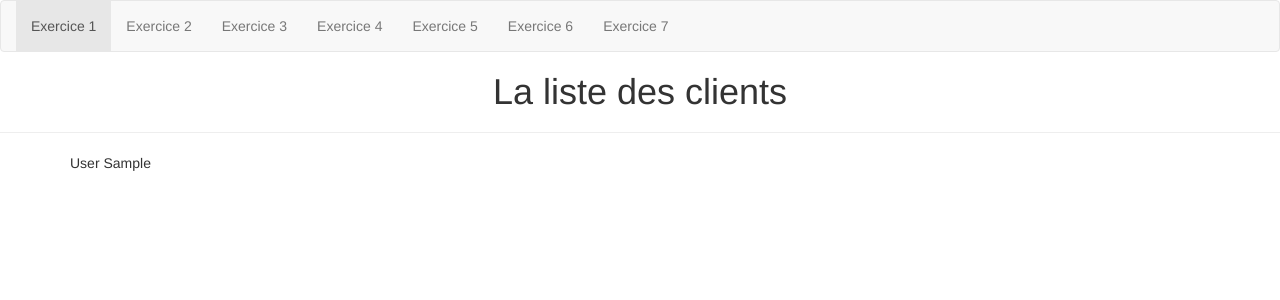
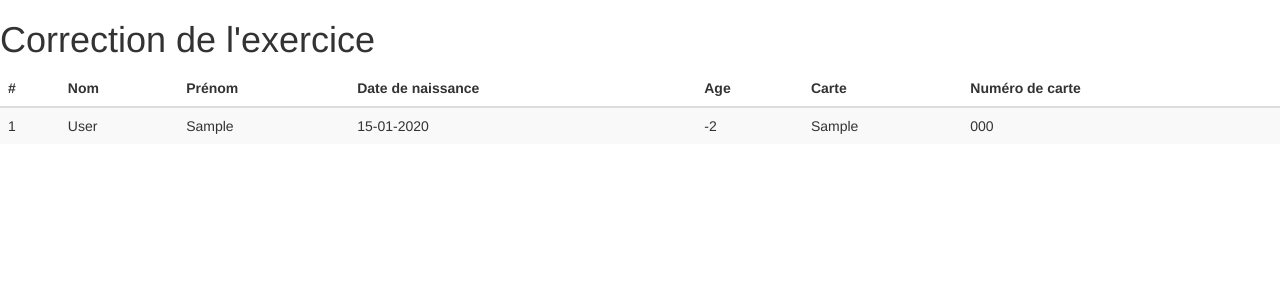
Before and after one commit to AnthonyBouillon/pdo_partie_1, a PHP site: page / in a window 1280 px wide. Shown: the top 300 px of the page. Run offline with PHP 8.4, Linux system fonts and the light colour scheme; tables that the repository leaves empty or names only in its code hold one stand-in row (values such as "Sample post"); data that the repository does not hold is empty.

Commit message:
Correction exercice1

```diff
--- a/exercice1/index.php
+++ b/exercice1/index.php
@@ -1,63 +1,57 @@
 <?php
-/**
- * On essaie de se connecter  MySQL
- * Si il y a erreur, le script s'arrete et affiche un message d'erreur inexploitable pour l'utilisateur
+// Je crée une variable query dans laquelle je mets ma requête SQL
+$query = 'SELECT `id`, `lastname`, `firstname`, DATE_FORMAT(`birthdate`, \'%d-%m-%Y\') AS birthdate, FLOOR(DATEDIFF(NOW(), birthdate) /365) AS age, `card`, `cardnumber` FROM `clients`;';
+// On fait un try catch pour être sûr que la connexion à mysql se fasse
+try {
+    // On instancie un objet PDO. Le host est l'adresse locale sur laquelle on se connecte. dbname correspond au nom de la base de données.
+    $db = new PDO('mysql:host=127.0.0.1;dbname=colyseum;charset=utf8', 'root', '789789');
+} catch (Exception $ex) { // On attrape l'exception, qui est une erreur de PHP
+    // Die arrête le script PHP en cas d'erreur et affiche ce qu'on lui met en paramètre
+    die('Erreur : ' . $ex->getMessage());
+}
+// Gràce à ->query($query) on éxécute la requête SQL et on récupère un objet PDO Statement
+$customersResult = $db->query($query);
+/* fetchAll() va retourner le résultat sous la forme du paramètre demandé
+ * PDO::FETCH_ASSOC est le paramètre qui permet d'avoir un tableau associatif. Les clés sont les noms des colonnes de la table
  */
-try {
-    $database = new PDO('mysql:host=localhost;dbname=colyseum;charset=utf8', 'root', '789789');
-} catch (Exception $e) {
-    die('Erreur : ' . $e->getMessage());
-}
-/**
- * Query : requête
- * fetch : rapporter
- * La variable $answer contient la réponse de MySQL ci-dessus
- * Je sélectionne les colonnes qui contient le nom et prénom de la table clients par ordre alphabétique
- * Et je demande de récupérer chaque ligne de ceci
- */
-$answer = $database->query('SELECT lastName, firstName FROM clients ORDER BY lastName');
-$data = $answer->fetchAll();
+$customersList = $customersResult->fetchAll(PDO::FETCH_OBJ);
 ?>
-
 <!DOCTYPE html>
-<html>
+<html lang="fr">
     <head>
+        <meta charset="utf-8"/>
         <link rel="stylesheet" href="https://maxcdn.bootstrapcdn.com/bootstrap/3.3.7/css/bootstrap.min.css"/>
-        <title>Afficher tous les clients</title>
+        <script src="https://maxcdn.bootstrapcdn.com/bootstrap/3.3.7/js/bootstrap.min.js"></script>
+        <title>Exercice 1 Correction</title>
     </head>
     <body>
-        <nav class="navbar navbar-default">
-            <div class="container-fluid">
-                <ul class="nav navbar-nav">
-                    <li class="active"><a href="#">Exercice 1</a></li>
-                    <li><a href="../exercice2/">Exercice 2</a></li>
-                    <li><a href="../exercice3/">Exercice 3</a></li>
-                    <li><a href="../exercice4/">Exercice 4</a></li>
-                    <li><a href="../exercice5/">Exercice 5</a></li>
-                    <li><a href="../exercice6/">Exercice 6</a></li>
-                    <li><a href="../exercice7/">Exercice 7</a></li>
-                </ul>
-            </div>
-        </nav>
-        <h1 class="text-center">La liste des clients</h1><hr/>
-        <div class="container">
-            <div class="row">
-                <?php
-                 /* J'affiche tous les noms et prénom des données récupérer */
-                foreach ($data as $clients) {
-                    ?>
-                    <p class="col-lg-2">
-                        <?php
-                        echo $clients['lastName'] . ' ' . $clients['firstName'];
-                        ?>
-                    </p>
-                    <?php
-                }
-                 /* Ferme la requête */
-                $answer->closeCursor();
-                ?>
-            </div>
-        </div>
-        <script src="https://maxcdn.bootstrapcdn.com/bootstrap/3.3.7/js/bootstrap.min.js"></script>
+        <h1>Correction de l'exercice</h1>
+        <table class="table table-striped">
+            <thead>
+                <tr>
+                    <th>#</th>
+                    <th>Nom</th>
+                    <th>Prénom</th>
+                    <th>Date de naissance</th>
+                    <th>Age</th>
+                    <th>Carte</th>
+                    <th>Numéro de carte</th>
+                </tr>
+            </thead>
+            <tbody>
+                <?php foreach ($customersList AS $customers) { ?>
+                    <tr>
+                        <td><?= $customers->id; ?></td>
+                        <td><?= $customers->lastname; ?></td>
+                        <td><?= $customers->firstname; ?></td>
+                        <td><?= $customers->birthdate; ?></td>
+                        <td><?= $customers->age; ?></td>
+                        <td><?= $customers->card; ?></td>
+                        <td><?= $customers->cardnumber; ?></td>
+                    </tr>
+                <?php } ?>
+            </tbody>
+        </table>
+        <?= $toto; ?>
     </body>
 </html>
--- a/exercice2/index.php
+++ b/exercice2/index.php
@@ -22,7 +22,8 @@ $data = $answer->fetchAll();
 <!DOCTYPE html>
 <html>
     <head>
-        <link rel="stylesheet" href="https://maxcdn.bootstrapcdn.com/bootstrap/3.3.7/css/bootstrap.min.css"/>
+        <meta charset="utf-8" />
+        <link rel="stylesheet" href="https://maxcdn.bootstrapcdn.com/bootstrap/3.3.7/css/bootstrap.min.css" />
         <title>Afficher tous les types de spectacles possibles.</title>
     </head>
     <body>
--- a/exercice3/index.php
+++ b/exercice3/index.php
@@ -22,7 +22,8 @@ $data = $answer->fetchAll();
 <!DOCTYPE html>
 <html>
     <head>
-        <link rel="stylesheet" href="https://maxcdn.bootstrapcdn.com/bootstrap/3.3.7/css/bootstrap.min.css"/>
+        <meta charset="utf-8" />
+        <link rel="stylesheet" href="https://maxcdn.bootstrapcdn.com/bootstrap/3.3.7/css/bootstrap.min.css" />
         <title>Afficher les 20 premiers clients</title>
     </head>
     <body>
--- a/exercice4/index.php
+++ b/exercice4/index.php
@@ -22,7 +22,8 @@ $data = $answer->fetchAll();
 <!DOCTYPE html>
 <html>
     <head>
-        <link rel="stylesheet" href="https://maxcdn.bootstrapcdn.com/bootstrap/3.3.7/css/bootstrap.min.css"/>
+        <meta charset="utf-8" />
+        <link rel="stylesheet" href="https://maxcdn.bootstrapcdn.com/bootstrap/3.3.7/css/bootstrap.min.css" />
         <title>N'afficher que les clients possédant une carte de fidélité</title>
     </head>
     <body>
--- a/exercice5/index.php
+++ b/exercice5/index.php
@@ -22,7 +22,8 @@ $data = $answer->fetchAll();
 <!DOCTYPE html>
 <html>
     <head>
-        <link rel="stylesheet" href="https://maxcdn.bootstrapcdn.com/bootstrap/3.3.7/css/bootstrap.min.css"/>
+        <meta charset="utf-8" />
+        <link rel="stylesheet" href="https://maxcdn.bootstrapcdn.com/bootstrap/3.3.7/css/bootstrap.min.css" />
         <title>Afficher les clients qui commencent par la lettre "M"</title>
     </head>
     <body>
--- a/exercice6/index.php
+++ b/exercice6/index.php
@@ -22,7 +22,8 @@ $data = $answer->fetchAll();
 <!DOCTYPE html>
 <html>
     <head>
-        <link rel="stylesheet" href="https://maxcdn.bootstrapcdn.com/bootstrap/3.3.7/css/bootstrap.min.css"/>
+        <meta charset="utf-8" />
+        <link rel="stylesheet" href="https://maxcdn.bootstrapcdn.com/bootstrap/3.3.7/css/bootstrap.min.css" />
         <title>Afficher le titre de tous les spectacles</title>
     </head>
     <body>
--- a/exercice7/index.php
+++ b/exercice7/index.php
@@ -17,7 +17,8 @@ $data = $answer->fetchAll();
 <!DOCTYPE html>
 <html>
     <head>
-        <link rel="stylesheet" href="https://maxcdn.bootstrapcdn.com/bootstrap/3.3.7/css/bootstrap.min.css"/>
+        <meta charset="utf-8" />
+        <link rel="stylesheet" href="https://maxcdn.bootstrapcdn.com/bootstrap/3.3.7/css/bootstrap.min.css" />
         <title>Dernier exercice de la partie 1</title>
     </head>
     <body>
```
